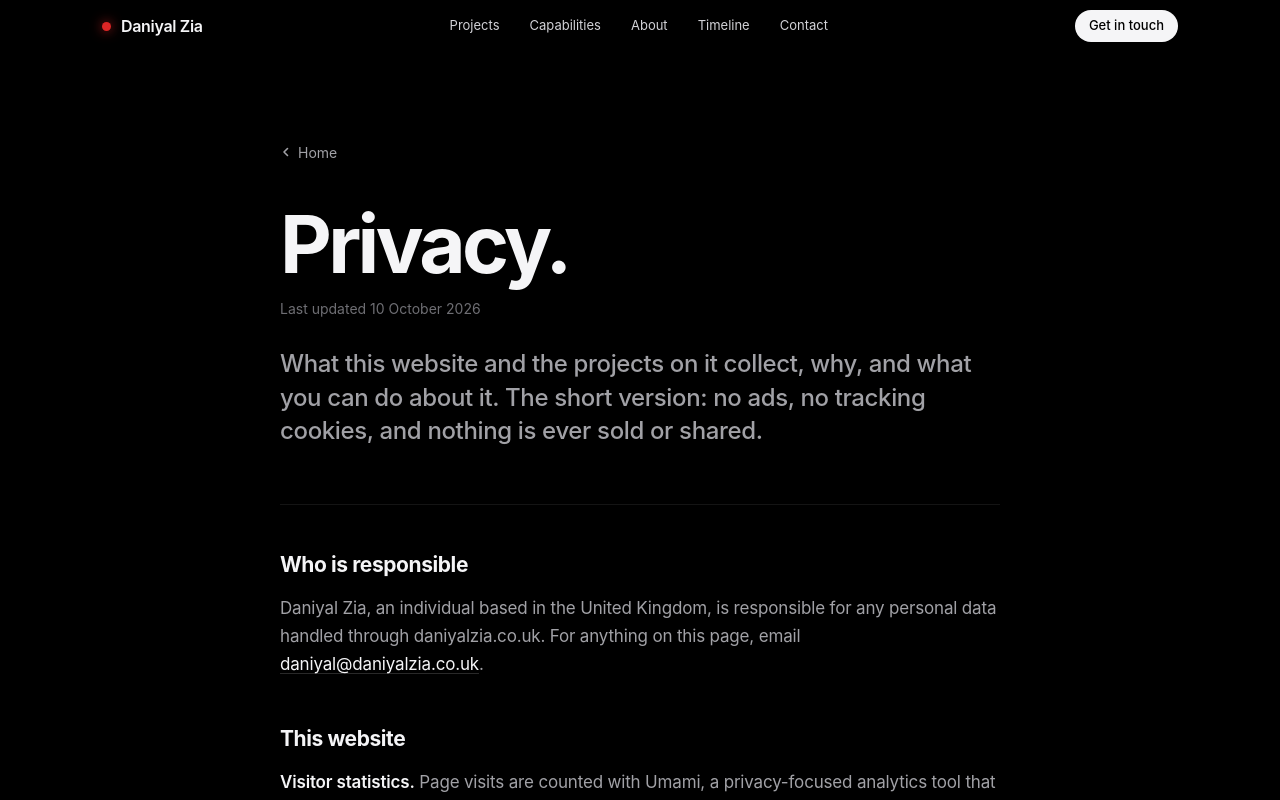
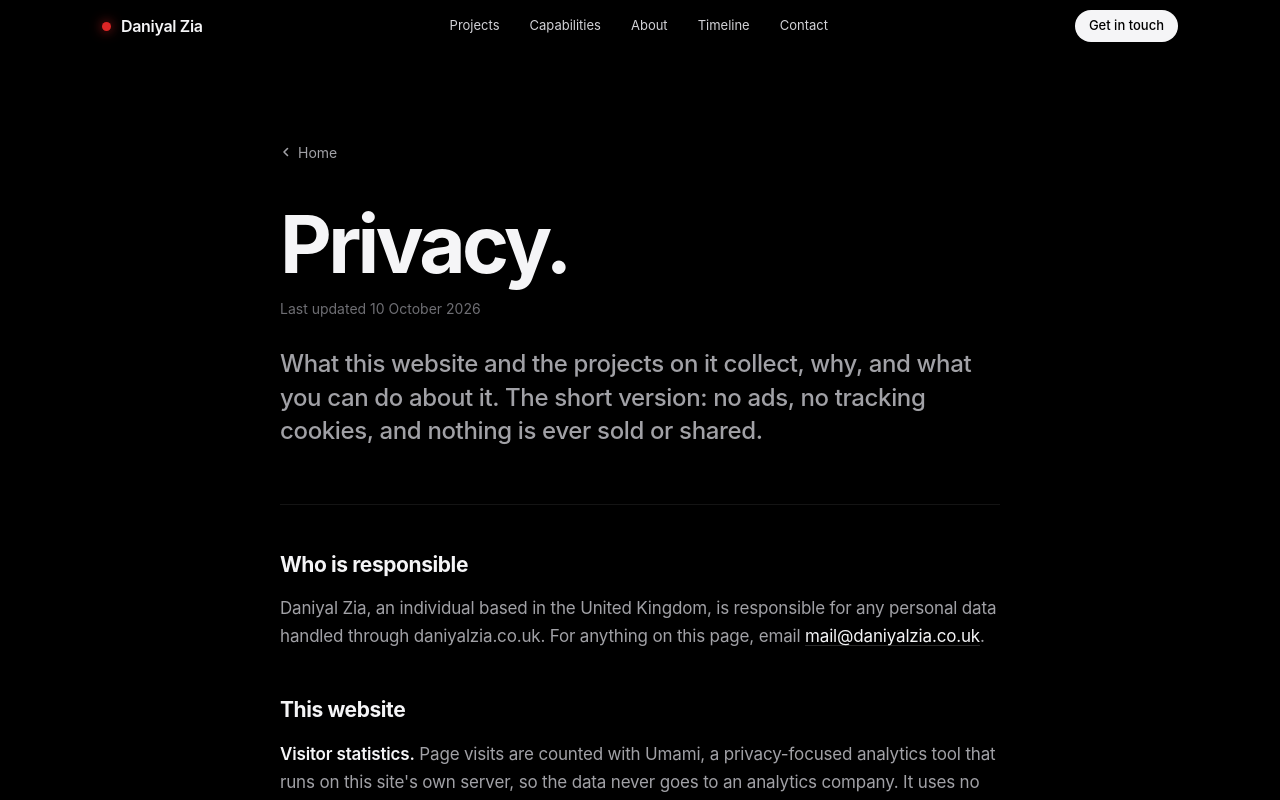
Before and after one commit to ziaboy123/portfolio, a Next.js app: page /privacy in a window 1280 px wide. Shown: the top 800 px of the page. Built offline with nearby package versions, Linux system fonts and the light colour scheme.

Commit message:
Contact email is now mail@daniyalzia.co.uk

```diff
--- a/app/privacy/page.jsx
+++ b/app/privacy/page.jsx
@@ -6,7 +6,7 @@ export const metadata = {
   alternates: { canonical: '/privacy' },
 };
 
-const EMAIL = 'daniyal@daniyalzia.co.uk';
+const EMAIL = 'mail@daniyalzia.co.uk';
 
 export default function PrivacyPage() {
   return (
--- a/app/terms/page.jsx
+++ b/app/terms/page.jsx
@@ -6,7 +6,7 @@ export const metadata = {
   alternates: { canonical: '/terms' },
 };
 
-const EMAIL = 'daniyal@daniyalzia.co.uk';
+const EMAIL = 'mail@daniyalzia.co.uk';
 
 export default function TermsPage() {
   return (
--- a/components/sections/Contact.jsx
+++ b/components/sections/Contact.jsx
@@ -32,9 +32,9 @@ const CHANNELS = [
   {
     id: 'email',
     label: 'Email',
-    handle: 'daniyal@daniyalzia.co.uk',
+    handle: 'mail@daniyalzia.co.uk',
     description: 'Direct communication for collaborations and inquiries.',
-    href: 'mailto:daniyal@daniyalzia.co.uk',
+    href: 'mailto:mail@daniyalzia.co.uk',
     action: 'Send a message',
     icon: (
       <svg width="24" height="24" viewBox="0 0 24 24" fill="none" stroke="currentColor" strokeWidth="1.8" strokeLinecap="round" strokeLinejoin="round">
```
Also changed, not shown: public/.well-known/security.txt.
